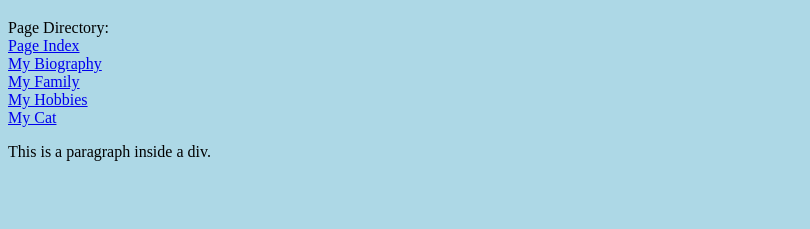
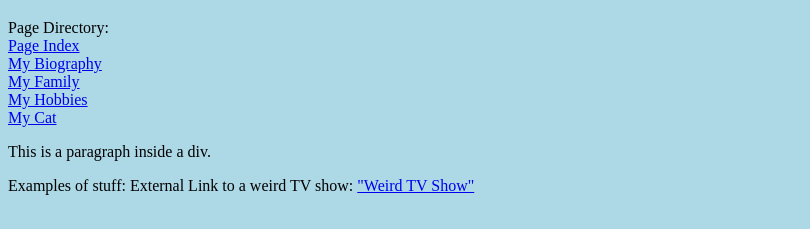
Before and after one commit to deanstoddard/deanstoddard, a plain HTML site: page index.html in a window 1280 px wide. Shown: the part 61-290 px from the top of the page, without its empty margins (0-810 px from the left). Drawn offline with Linux system fonts and the light colour scheme.

Commit message:
Update index.html
Added external link

```diff
--- a/index.html
+++ b/index.html
@@ -22,7 +22,14 @@
 
 <p>
    This is a paragraph inside a div.
+
 </p>
+
+<p>
+Examples of stuff:
+   External Link to a weird TV show:  <a href="https://www.imdb.com/title/tt0103369/?ref_=fn_al_tt_1">"Weird TV Show"</a>
+</p>
+
 
 </div>
 </body>
```
